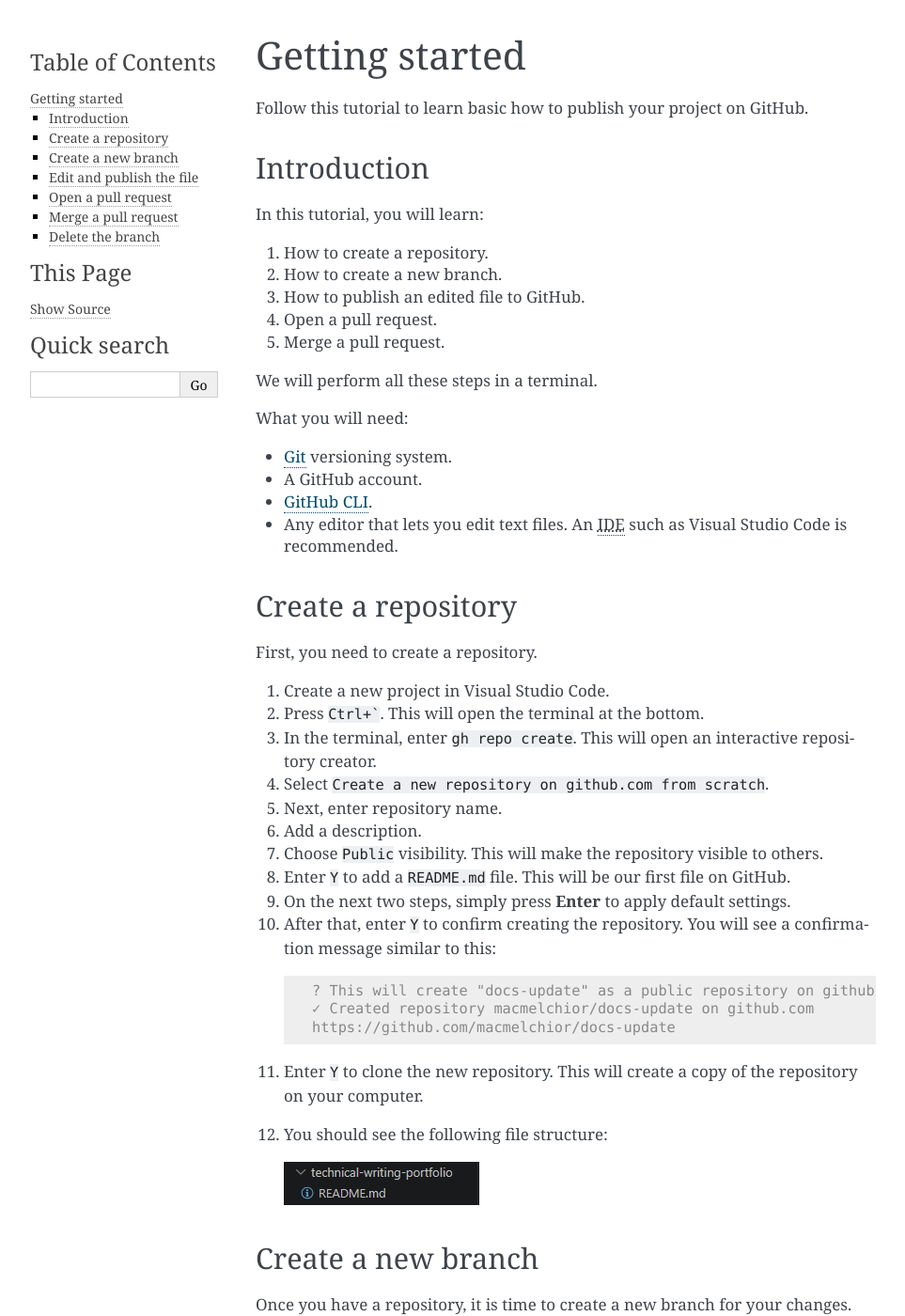
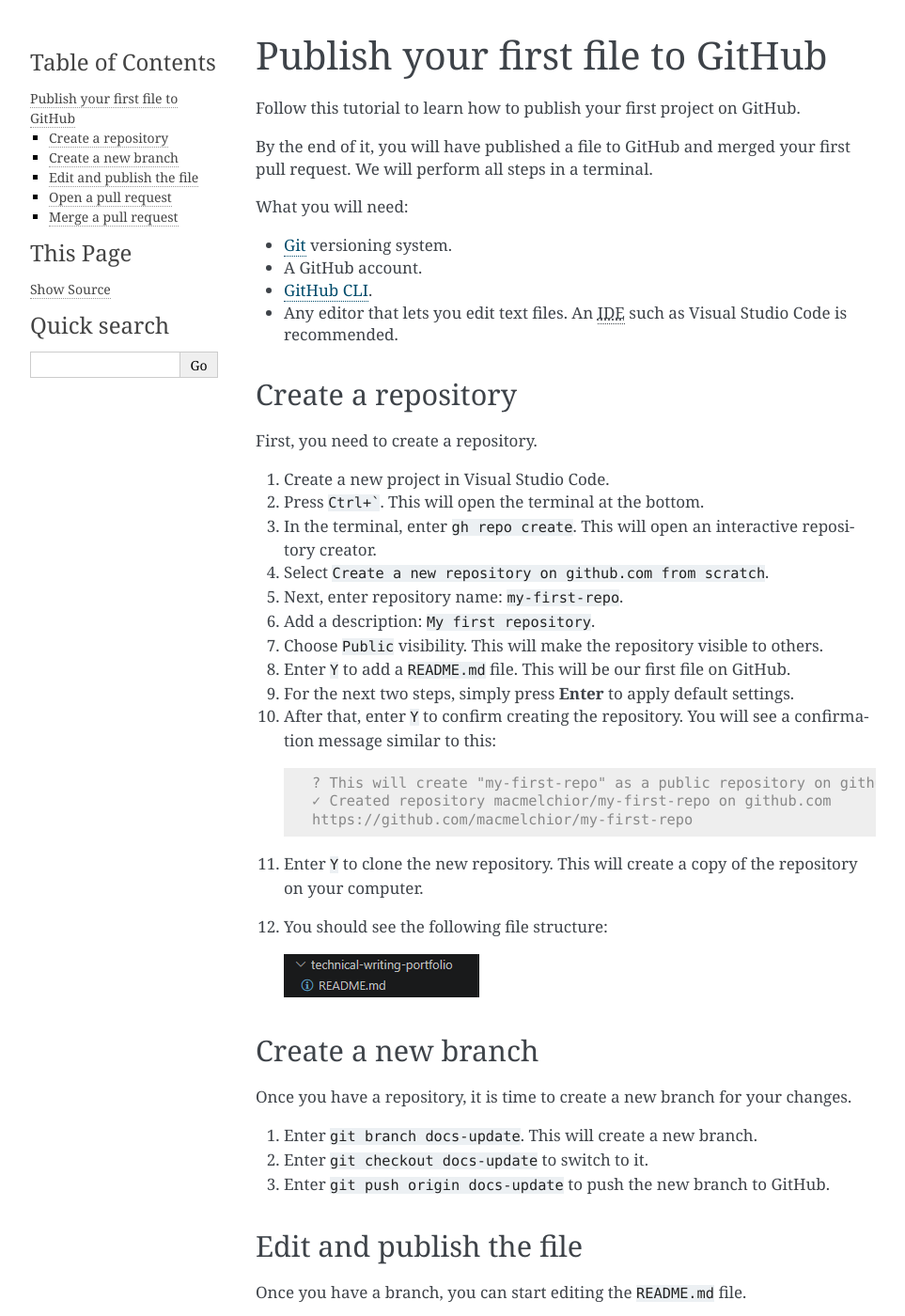
Before and after one commit to macmelchior/github_for_beginners, a Sphinx documentation site: the page built from source/getting_started.rst, in a window 1280 px wide and 1400 px high. Shown: the whole window at 94% size, without its empty margins (148-1111 px from the left). Built offline with Sphinx 7.4.7, drawn with Linux system fonts in a browser that asks for light colours; some of the changed text lies outside the part shown.

Commit message:
Align with diataxis tutorial type

````diff
--- a/source/getting_started.rst
+++ b/source/getting_started.rst
@@ -1,21 +1,11 @@
-###############
-Getting started
-###############
+#################################
+Publish your first file to GitHub
+#################################
 
-Follow this tutorial to learn basic how to publish your project on GitHub.
+Follow this tutorial to learn how to publish your first project on GitHub.
 
-Introduction
-============
-
-In this tutorial, you will learn:
-
-1. How to create a repository.
-2. How to create a new branch.
-3. How to publish an edited file to GitHub.
-4. Open a pull request.
-5. Merge a pull request.
-
-We will perform all these steps in a terminal.
+By the end of it, you will have published a file to GitHub and merged your first pull request.
+We will perform all steps in a terminal.
 
 What you will need:
 
@@ -25,26 +15,26 @@
 * Any editor that lets you edit text files. An :abbr:`IDE (Integrated Development Environment)` such as Visual Studio Code is recommended.
 
 Create a repository
-============================
+===================
 First, you need to create a repository.
 
 1. Create a new project in Visual Studio Code.
 2. Press ``Ctrl+```. This will open the terminal at the bottom.
 3. In the terminal, enter ``gh repo create``. This will open an interactive repository creator.
 4. Select ``Create a new repository on github.com from scratch``.
-5. Next, enter repository name.
-6. Add a description.
+5. Next, enter repository name: ``my-first-repo``.
+6. Add a description: ``My first repository``.
 7. Choose ``Public`` visibility. This will make the repository visible to others.
 8. Enter ``Y`` to add a ``README.md`` file. This will be our first file on GitHub.
-9. On the next two steps, simply press **Enter** to apply default settings.
+9. For the next two steps, simply press **Enter** to apply default settings.
 10. After that, enter ``Y`` to confirm creating the repository.
     You will see a confirmation message similar to this:
 
    .. code-block:: console
 
-      ? This will create "docs-update" as a public repository on github.com. Continue? Yes
-      ✓ Created repository macmelchior/docs-update on github.com
-      https://github.com/macmelchior/docs-update
+      ? This will create "my-first-repo" as a public repository on github.com. Continue? Yes
+      ✓ Created repository macmelchior/my-first-repo on github.com
+      https://github.com/macmelchior/my-first-repo
 
 11. Enter ``Y`` to clone the new repository. This will create a copy of the repository on your computer.
 12. You should see the following file structure:
@@ -53,25 +43,24 @@
 
 
 Create a new branch
-=============================
+===================
 
 Once you have a repository, it is time to create a new branch for your changes.
 
-1. Enter ``git branch`` followed by branch name, for example **docs-update**.
-2. Switch to the branch. Enter ``git checkout docs-update``.
-3. Push the branch to GitHub. Enter ``git push origin docs-update``.
+1. Enter ``git branch docs-update``. This will create a new branch.
+2. Enter ``git checkout docs-update`` to switch to it.
+3. Enter ``git push origin docs-update`` to push the new branch to GitHub.
 
 
 Edit and publish the file
-=============================
+=========================
 
 Once you have a branch, you can start editing the ``README.md`` file.
-Next, you will publish the edited version in your GitHub repository.
 
 1. Open the ``README.md`` file in Visual Studio Code.
-2. Edit the file. Add a short description of the repository.
+2. Edit the file. Add a short description of the repository: ``This is my first project on GitHub.``
 3. Open the terminal.
-4. Enter ``git add README.md``.
+4. Enter ``git add README.md``. This will make your file available for commit.
 5. Enter ``git status`` to make sure that your file is added. You should see something like this:
 
    .. code-block:: console
@@ -79,33 +68,31 @@
       Changes to be committed:
          (use "git restore --staged <file>..." to unstage)
             new file: README.md
-6. Now you have to commit your edited file. Enter ``git commit``.
-7. ``COMMIT_EDITMSG`` file will open. Enter the commit message in the window.
-   It can be a short description of the changes.
-8. Click **Commit**.
-9.  Now it is time to push the file. Enter ``git push origin docs-update``.
-    This will make the file visible on GitHub. To view it, make sure to select correct branch.
+6. Enter ``git commit -m "Add repository description"``.
+7. After commiting the file, it is time to push it. Enter ``git push origin docs-update``.
+    This will make the file visible on GitHub.
 
 Open a pull request
-=============================
+===================
 
 Once you have a file published in the branch, you should open a **pull request**.
 This will allow the owner of the repository (in this case -- you) to add your changes to the main repository.
 
 1. Enter ``gh pr create``. This will open an interactive creator.
-2. Enter the title.
+2. Enter the title: ``Add repository description``.
 3. Press ``e`` to open a notepad.
-4. Enter the description of changes and close the notepad.
-5. Select ``Submit``.
-6. You should see a link to the pull request, for example:
+4. Enter the description of changes: ``This pull request adds a description to the README file``.
+5. Close the notepad
+6. Select ``Submit``.
+7. You should see a link to the pull request, for example:
    ``https://github.com/macmelchior/github_for_beginners/pull/1``
 
 Merge a pull request
-=============================
+====================
 After a pull request is opened, it needs to be merged with the main branch.
 
-1. Switch to the main branch. Enter ``git checkout main``.
-2. Merge the head branch. Enter ``git merge docs-update``. You should see a summary of changes made on **docs-update** branch:
+1. Enter ``git checkout main`` to switch to the main branch
+2. Merge the head branch. Enter ``git merge docs-update``. You should see a summary of changes made on the **docs-update** branch:
 
    .. code-block:: console
 
@@ -117,13 +104,6 @@
    .. code-block:: console
 
       branch 'main' set up to track 'origin/main'.
-
-Delete the branch
-=============================
-
-After successfully updating the branch, you can delete it.
-
-1. Enter ``git branch -d docs-update``.
-2. You will see a confirmation that branch was deleted.
+4. After successfully updating the branch, you can delete it. Enter ``git branch -d docs-update``. You will see a confirmation that the branch was deleted.
 
 Congratulations! Now you know how to successfully publish your work on GitHub using nothing but console commands.
````
